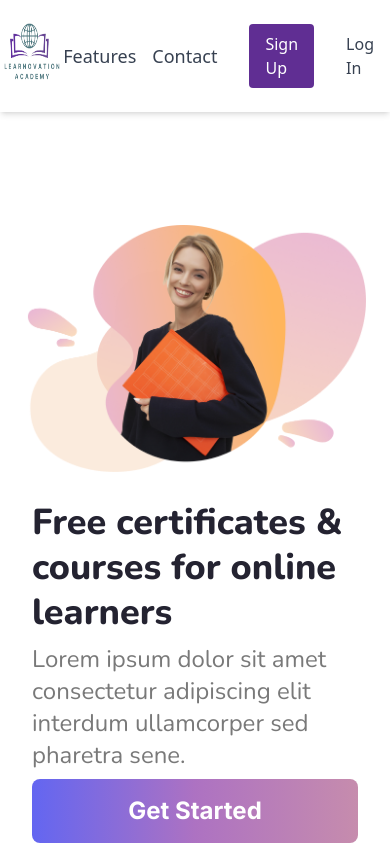
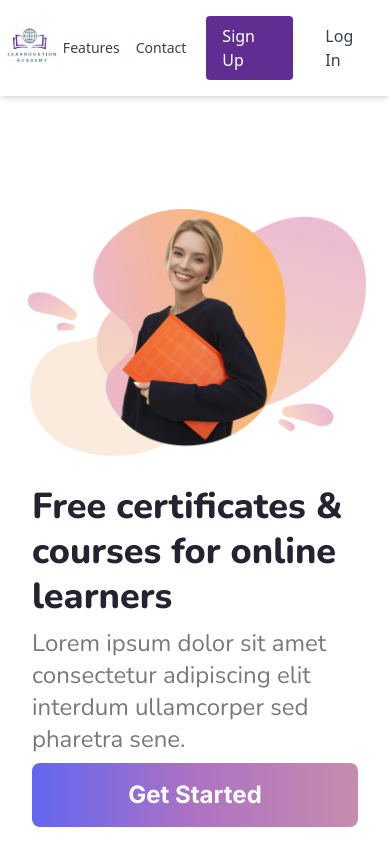
Before and after one commit to FevenSeyfu/Learnovation-by-innov8ors, a React (Vite) app in the folder Frontend/: page / in a window 390 px wide. Shown: the top 845 px of the page. Built offline with nearby package versions, Linux system fonts and the light colour scheme.

Commit message:
Mobile Compatible Version

```diff
--- a/Frontend/src/components/LandingPage/Header/Header.jsx
+++ b/Frontend/src/components/LandingPage/Header/Header.jsx
@@ -6,11 +6,14 @@ const Header = () => {
     return (
         <header className="bg-white py-4 shadow-md">
             <div className="container mx-auto flex justify-between items-center">
-          <Link to="/" className="flex items-center"> {/* Link for the logo */}
-            <img src="/LearnovationAcademyLogo.png" alt="Learnnovation Academy Logo" className="h-20" />
+                <div className="flex items-center px-1">
+                    <Link to="/">
+                        <img src="/LearnovationAcademyLogo.png" alt="Learnnovation Academy Logo" className="h-12 md:h-20" />
                     </Link>
+                </div>
+
                 <nav className="flex items-center space-x-4">
-                  <ul className="flex space-x-4 text-lg font-medium items-center">
+                    <ul className="flex space-x-4 text-sm md:text-lg font-medium items-center"> {/* Reduced font size on mobile */}
                         <li>
                             <Link to="/features" className="text-gray-700 hover:text-gray-900">Features</Link>
                         </li>
@@ -19,11 +22,7 @@ const Header = () => {
                         </li>
                     </ul>
 
-                  <ul className="flex space-x-8 text-lg font-medium items-center">
-
-                  </ul>
-
-                  <div className="flex items-center space-x-4"> {/* Increased spacing with space-x-8 */}
+                    <div className="flex items-center space-x-4 px-1">
                         <Link to="/signup"
                               className="bg-purple hover:opacity-95 text-white font-medium py-2 px-4 rounded focus:outline-none focus:shadow-outline">
                             Sign Up
@@ -37,7 +36,6 @@ const Header = () => {
             </div>
         </header>
     );
-
 };
 
 export default Header;
```
Lines whose indentation alone changed are shown as unchanged.
